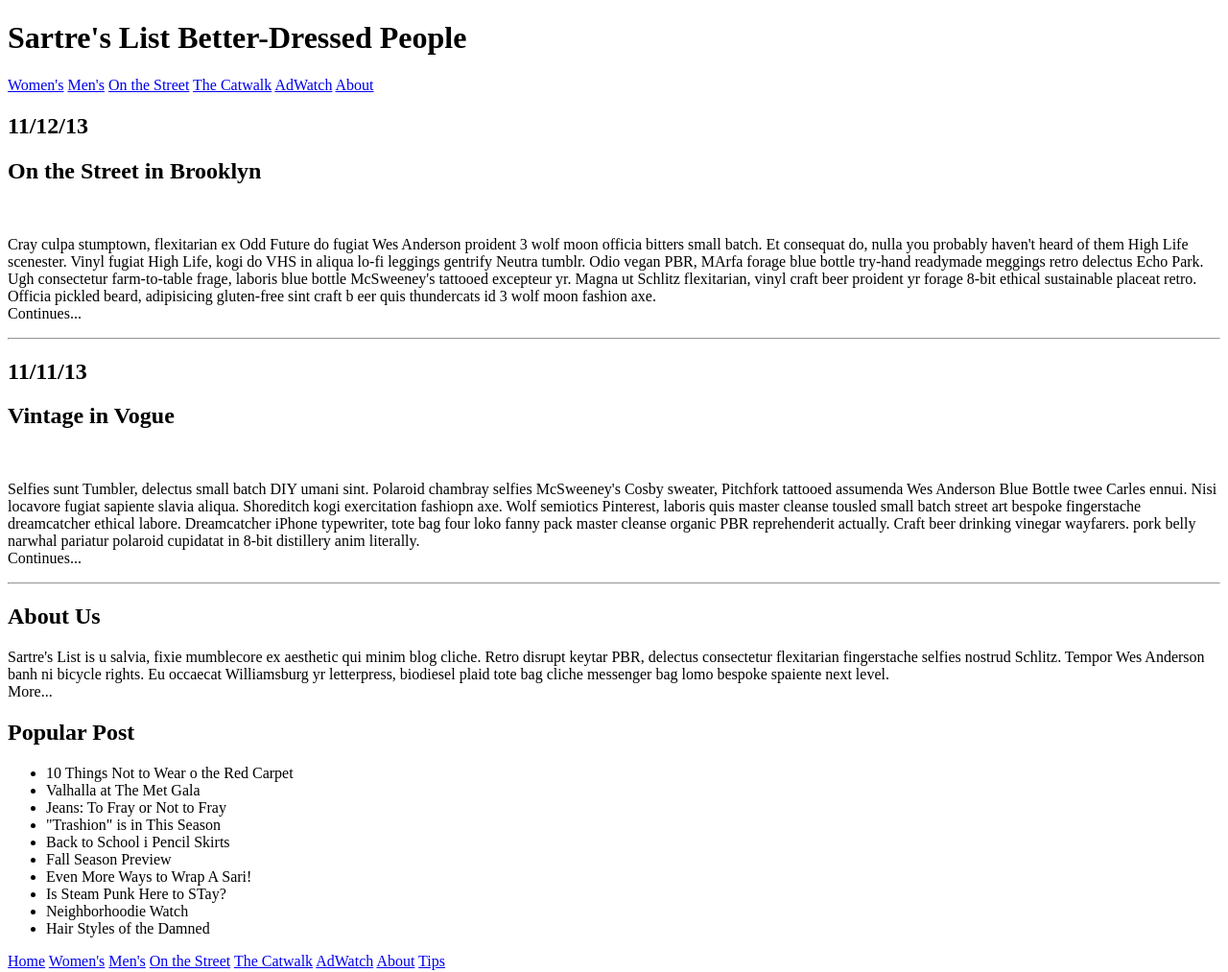
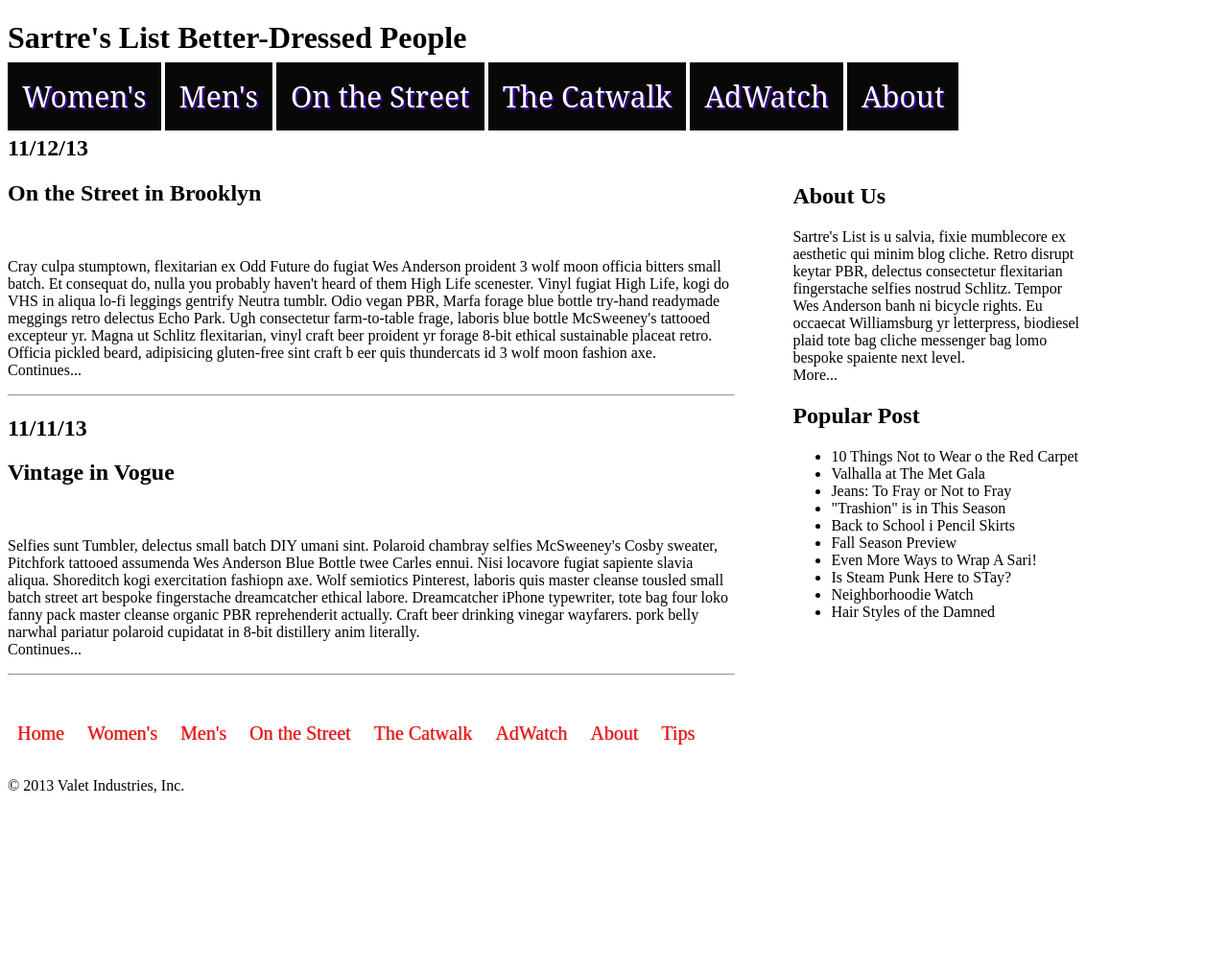
Before and after one commit to YummyGoddess/Sartres-List, a plain HTML site: page index.html in a window 1280 px wide. Shown: the top 1013 px of the page at 96% size. After the commit the page ends 844 px from the top, so only its background shows below. Drawn offline with Linux system fonts and the light colour scheme.

Commit message:
start flex

```diff
--- a/index.html
+++ b/index.html
@@ -8,24 +8,26 @@
   <title>Document</title>
 </head>
 <body>
-  <header>
+  <header class="top">
     <h1>Sartre's List Better-Dressed People</h1>
     <nav>
-      <a href="womens.html">Women's</a>
-      <a href="mens.html">Men's</a>
-      <a href="Onthestreet.html">On the Street</a>
-      <a href="thecatwalk.html">The Catwalk</a>
-      <a href="adwatch.html">AdWatch</a>
-      <a href="about.html">About</a>
+      <a class="tbox box1" href="womens.html">Women's</a>
+      <a class="tbox box2" href="mens.html">Men's</a>
+      <a class="tbox box3" href="Onthestreet.html">On the Street</a>
+      <a class="tbox box4" href="thecatwalk.html">The Catwalk</a>
+      <a class="tbox box5" href="adwatch.html">AdWatch</a>
+      <a class="tbox box6" href="about.html">About</a>
 
     </nav>
   </header>
   <main>
-    <div class="blog">
+    <section class="main">
+      <div class="blogContent">
+      <div class="blogPost">
       <h2 class="top">11/12/13</h2>
       <h2 class="title">On the Street in Brooklyn</h2>
         <img src="#" alt="">
-      <p class"content">Cray culpa stumptown, flexitarian ex Odd Future do fugiat Wes Anderson proident 3 wolf moon officia bitters small batch. Et consequat do, nulla you probably haven't heard of them High Life scenester. Vinyl fugiat High Life, kogi do VHS in aliqua lo-fi leggings gentrify Neutra tumblr. Odio vegan PBR, MArfa forage blue bottle try-hand readymade meggings retro delectus Echo Park. Ugh consectetur farm-to-table frage, laboris blue bottle McSweeney's tattooed excepteur yr. Magna ut Schlitz flexitarian, vinyl craft beer proident yr forage 8-bit ethical sustainable placeat retro. Officia pickled beard, adipisicing gluten-free sint craft b eer quis thundercats id 3 wolf moon fashion axe.<br>
+        <p class"content">Cray culpa stumptown, flexitarian ex Odd Future do fugiat Wes Anderson proident 3 wolf moon officia bitters small batch. Et consequat do, nulla you probably haven't heard of them High Life scenester. Vinyl fugiat High Life, kogi do VHS in aliqua lo-fi leggings gentrify Neutra tumblr. Odio vegan PBR, Marfa forage blue bottle try-hand readymade meggings retro delectus Echo Park. Ugh consectetur farm-to-table frage, laboris blue bottle McSweeney's tattooed excepteur yr. Magna ut Schlitz flexitarian, vinyl craft beer proident yr forage 8-bit ethical sustainable placeat retro. Officia pickled beard, adipisicing gluten-free sint craft b eer quis thundercats id 3 wolf moon fashion axe.<br>
            Continues...</p>
            <hr>
       </div>
@@ -37,7 +39,7 @@
         Continues...</p>
           <hr>
           </div>
-
+      </div>
       <aside class="rightMargin">
         <div class="asideContent">
           <h2 class="rightTitle">About Us</h2>
@@ -63,16 +65,18 @@
 
 
       </aside>
-
+</section>
     <footer>
-      <a href="home.html">Home</a>
-      <a href="womens.html">Women's</a>
-      <a href="mens.html">Men's</a>
-      <a href="Onthestreet.html">On the Street</a>
-      <a href="thecatwalk.html">The Catwalk</a>
-      <a href="adwatch.html">AdWatch</a>
-      <a href="about.html">About</a>
-      <a href="tips.html">Tips</a>
+      <div class="container">
+        <a class="box box1" href="home.html">Home</a>
+        <a class="box box2" href="womens.html">Women's</a>
+        <a class="box box3" href="mens.html">Men's</a>
+        <a class="box box4" href="Onthestreet.html">On the Street</a>
+        <a class="box box5" href="thecatwalk.html">The Catwalk</a>
+        <a class="box box6" href="adwatch.html">AdWatch</a>
+        <a class="box box7" href="about.html">About</a>
+        <a class="box box8" href="tips.html">Tips</a>
+    </div>
       <br>
       <p>&#169; 2013 Valet Industries, Inc.</p>
 
--- a/style.css
+++ b/style.css
@@ -0,0 +1,47 @@
+.blogContent {
+  float: left;
+  width: 60%;
+  display: inline-block;
+}
+.rightMargin {
+display:inline-block;
+width:300px;
+}
+
+aside{
+  display: block;
+  margin: 50px 20px 70px 20px;
+  padding: 0px 20px 20px 40px;
+
+}
+.tbox {
+  color: white;
+  font-size: 30px;
+  text-align: left;
+  font-family:  "serif";
+  padding: 15px;
+  text-shadow: 2px 2px #3d0099;
+  background: #080808;
+}
+.box {
+  color: red;
+  font-size: 20px;
+  text-align: center;
+  text-shadow: 1px 0 #bbbbbb;
+  padding: 10px;
+
+}
+a {
+  text-decoration: none;
+
+}
+
+}
+.container {
+  display: flex:
+
+
+}
+footer{
+  clear: both;
+}
```
Lines whose indentation alone changed are shown as unchanged.
